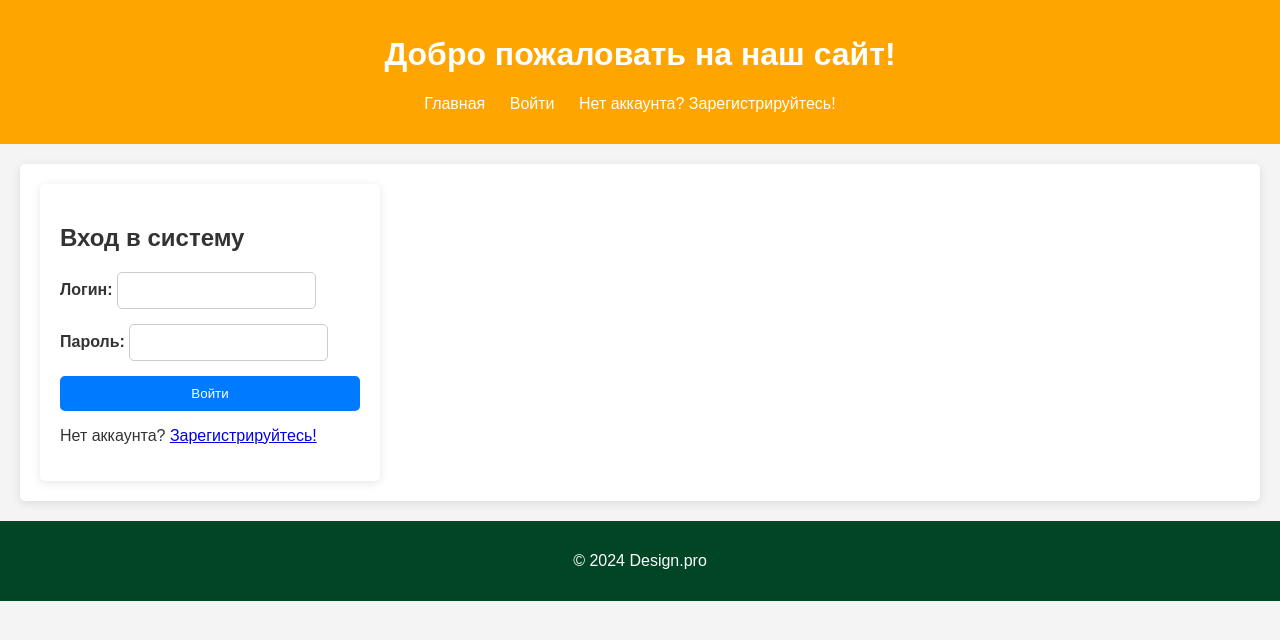
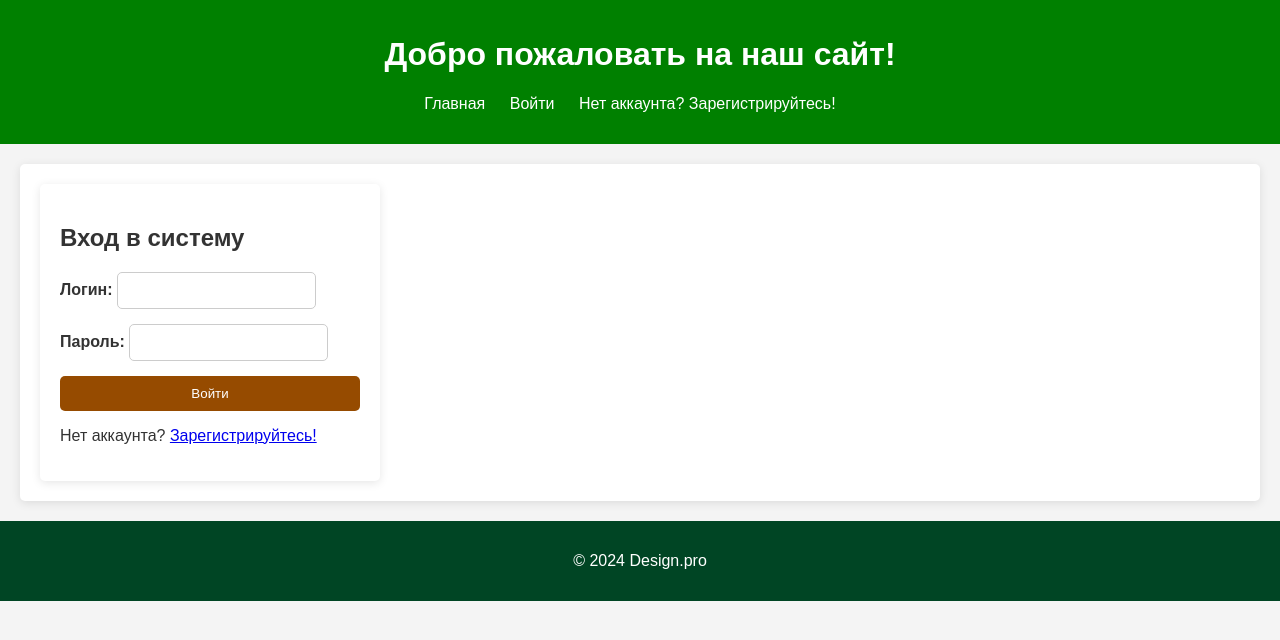
Before and after one commit to AR13987/Electronic_library, a Django app: page /EA/login/ in a window 1280 px wide. Shown: the top 640 px of the page. Run offline with Django 5.2, Linux system fonts and the light colour scheme.

Commit message:
update style

```diff
--- a/EP/EA/static/css/style.css
+++ b/EP/EA/static/css/style.css
@@ -8,7 +8,7 @@ body {
 }
 
 header {
-    background-color: #FFA500;
+    background-color: #008000;
     color: #fff;
     padding: 15px 20px;
     text-align: center;
@@ -192,7 +192,7 @@ input[type="password"]:focus {
 /* Кнопка */
 button {
     padding: 10px;
-    background-color: #007BFF;
+    background-color: #964B00;
     color: white;
     border: none;
     border-radius: 5px;
@@ -201,7 +201,7 @@ button {
 }
 
 button:hover {
-    background-color: #0056b3;
+    background-color: #633200;
 }
 
 /* Согласие */
```
Also changed, not shown: EP/db.sqlite3.
